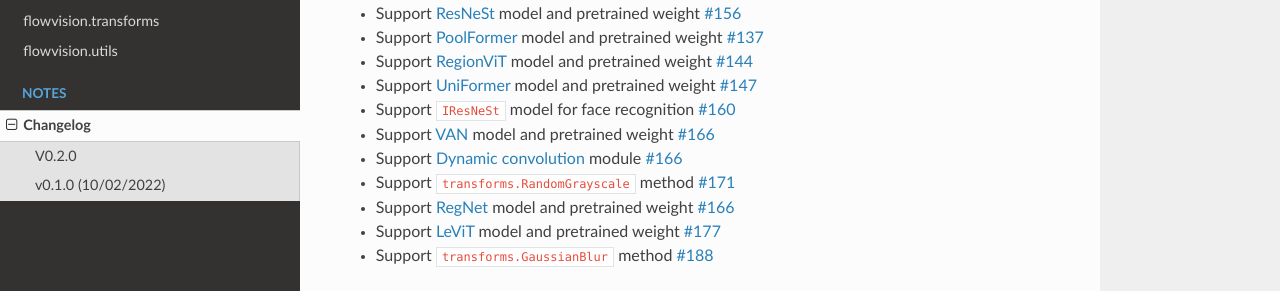
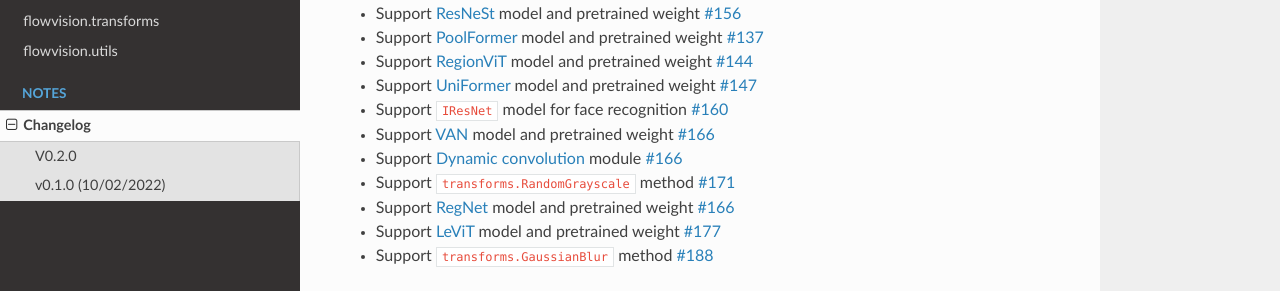
Before and after one commit to Oneflow-Inc/vision, a Sphinx documentation site: the page built from docs/source/changelog.md, in a window 1280 px wide and 900 px high. Shown: the part 382-673 px from the top of the window. Built offline with Sphinx 7.4.7 and the Read the Docs theme 2.0.0, drawn with Linux system fonts in a browser that asks for light colours; the version number is read from the project's files by our own code.

Commit message:
refine docs

```diff
--- a/docs/source/changelog.md
+++ b/docs/source/changelog.md
@@ -12,7 +12,7 @@
 - Support [PoolFormer](https://arxiv.org/abs/2111.11418) model and pretrained weight [#137](https://github.com/Oneflow-Inc/vision/pull/137)
 - Support [RegionViT](https://arxiv.org/abs/2106.02689) model and pretrained weight [#144](https://github.com/Oneflow-Inc/vision/pull/144)
 - Support [UniFormer](https://arxiv.org/abs/2201.04676) model and pretrained weight [#147](https://github.com/Oneflow-Inc/vision/pull/147)
-- Support ``IResNeSt`` model for face recognition [#160](https://github.com/Oneflow-Inc/vision/pull/160)
+- Support ``IResNet`` model for face recognition [#160](https://github.com/Oneflow-Inc/vision/pull/160)
 - Support [VAN](https://arxiv.org/abs/2202.09741) model and pretrained weight [#166](https://github.com/Oneflow-Inc/vision/pull/166)
 - Support [Dynamic convolution](https://arxiv.org/abs/1912.03458) module [#166](https://github.com/Oneflow-Inc/vision/pull/169)
 - Support ``transforms.RandomGrayscale`` method [#171](https://github.com/Oneflow-Inc/vision/pull/171)
```
